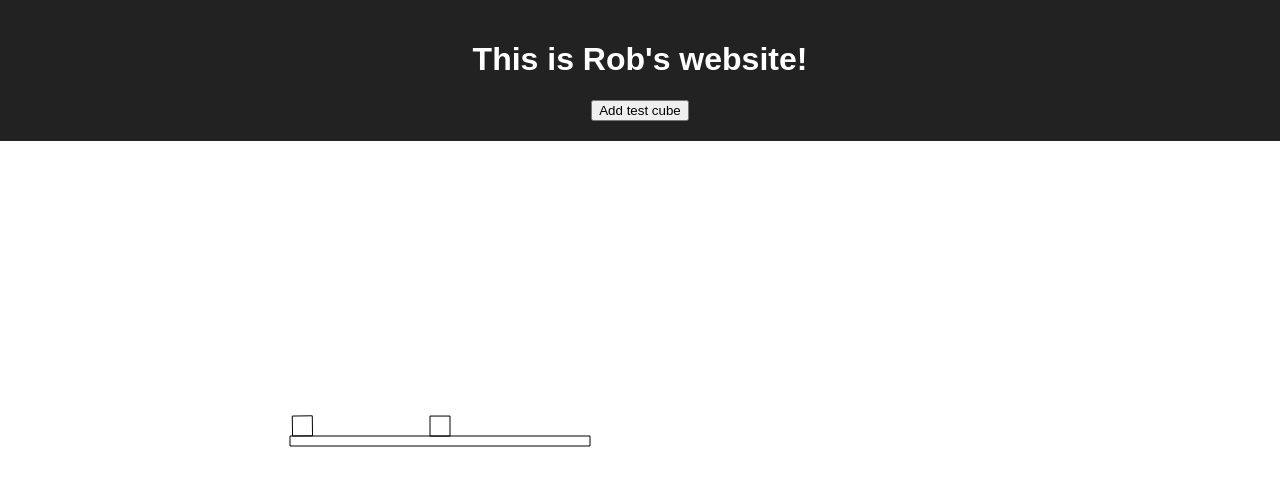
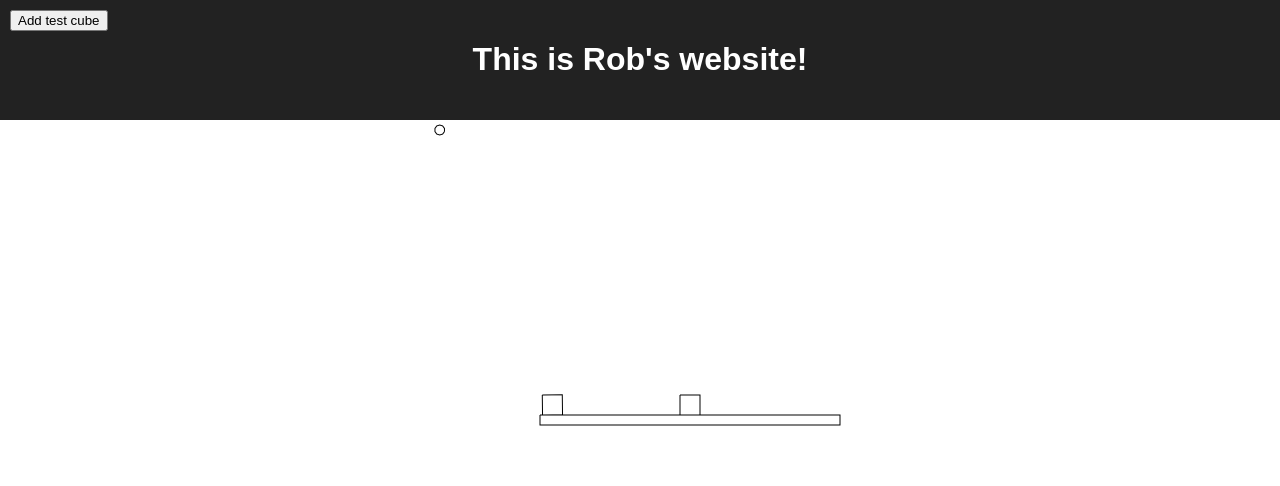
Before and after one commit to Rob-Owen/Rob-Owen.github.io, a React (Create React App) app: page / in a window 1280 px wide. Shown: the top 486 px of the page. Built offline with nearby package versions, Linux system fonts and the light colour scheme; the HTML template or start-up script is replaced by a standard one.

Commit message:
test cubes now drop from a moving pointer

```diff
--- a/src/AddButton.tsx
+++ b/src/AddButton.tsx
@@ -1,22 +1,22 @@
 import * as React from 'react';
-import * as BodyManager from './Bodies';
 
-export default class AddButton extends React.Component<{}, {}> {
+interface AddButtonProps {
+    clickedCallback: () => void;
+}
 
-    public constructor(props: {}) {
+export default class AddButton extends React.Component<AddButtonProps, {}> {
+    private clickedCallback: () => void;
+
+    public constructor(props: AddButtonProps) {
         super(props);
-        this.buttonClicked = this.buttonClicked.bind(this);
+        this.clickedCallback = props.clickedCallback;
     }
 
     render() {
         return (
-            <button onClick={this.buttonClicked}>
+            <button className="AddButton" onClick={this.clickedCallback}>
                 Add test cube
             </button>
         );
     }
-
-    buttonClicked(): void {
-        BodyManager.addTestBody();
-    }
 }
--- a/src/App.css
+++ b/src/App.css
@@ -20,4 +20,12 @@
 .Game-Canvas {
     height: 80%;
     width: 100%;
+    overflow: visible;
 }
+
+.AddButton {
+    z-index: 1;
+    position: absolute;
+    left: 10px;
+    top: 10px;
+}
--- a/src/App.tsx
+++ b/src/App.tsx
@@ -9,7 +9,6 @@ class App extends React.Component<{}, {}> {
             <div className="App">
                 <header className="App-header">
                     <h1>This is Rob's website!</h1>
-                    <AddButton />
                 </header>
                 <GameCanvas />
             </div>
--- a/src/Bodies.ts
+++ b/src/Bodies.ts
@@ -22,6 +22,6 @@ export const setInitalBodies = () => {
     ]);
 };
 
-export const addTestBody = () => {
-    addBody(Bodies.rectangle(200, 20, 30, 30));
+export const addTestBody = (x: number, y: number) => {
+    addBody(Bodies.rectangle(x, y, 30, 30));
 };
--- a/src/GameCanvas.tsx
+++ b/src/GameCanvas.tsx
@@ -2,23 +2,28 @@ import * as React from 'react';
 import { Engine, World, Bodies } from 'matter-js';
 import * as BodyManager from './Bodies';
 import MyRenderer from './Renderers/myRenderer';
-
+import AddButton from './AddButton';
 interface GameState {
     engine: Engine;
 }
 
 export default class GameCanvas extends React.Component<{}, GameState> {
     private gameCanvas: HTMLCanvasElement;
+    private renderer: MyRenderer;
 
     public constructor(props: {}) {
         super(props);
         this.runPhysics = this.runPhysics.bind(this);
         this.state = {engine : Engine.create()};
+        this.addNewSquare = this.addNewSquare.bind(this);
     }
 
     public render() {
         return (
-            <canvas className="Game-Canvas" ref={canvas => {this.gameCanvas = canvas!; }}/>
+            <div>
+                <canvas className="Game-Canvas" ref={canvas => { this.gameCanvas = canvas!; }}/>
+                <AddButton clickedCallback={this.addNewSquare}/>
+            </div>
         );
     }
 
@@ -27,29 +32,25 @@ export default class GameCanvas extends React.Component<{}, GameState> {
         BodyManager.setInitalBodies();
         this.runPhysics();
         this.renderPhysics();
-        // this does not render correctly because the renderer wipes it!
-        // moving non-collision objects (e.g. markers) should be part of the physics engine (different collision group)
-        // static decoration of the canvas should be overlaid on it.
-        this.drawOnCanvas();
     }
 
     private runPhysics() {
         Engine.run(this.state.engine);
     }
 
-    private drawOnCanvas() {
-        const ctx = this.gameCanvas.getContext('2d')!;
-        ctx.fillStyle = 'black';
-        ctx.fillRect(30, 20, 50, 50);
-    }
-
     private renderPhysics() {
-        (new MyRenderer({
+        this.renderer = new MyRenderer({
             canvas: this.gameCanvas,
             engine: this.state.engine,
             intervalMillis: 10,
-            width: 1000,
+            width: 500,
             height: 1000
-        })).run();
+        });
+        this.renderer.run();
+    }
+
+    private addNewSquare() {
+        const [x, y] = this.renderer.getPointerPosition();
+        BodyManager.addTestBody(x, y);
     }
 }
--- a/src/Renderers/myRenderer.ts
+++ b/src/Renderers/myRenderer.ts
@@ -8,16 +8,41 @@ interface RendererOptions {
     height: number;
 }
 
+class PointerTracker {
+    private startTimeStamp: number;
+    private scaleFactor: number;
+
+    public constructor(width: number, public yPosition: number) {
+        this.scaleFactor = width / 2;
+        this.startTimeStamp = (new Date()).getTime();
+    }
+
+    public get xPosition() {
+        return (Math.cos(this.time() / 2000) + 1) * this.scaleFactor;
+    }
+
+    private time() {
+        return (new Date()).getTime() - this.startTimeStamp;
+    }
+
+    public get body() {
+        return Matter.Bodies.circle(this.xPosition, this.yPosition, 5);
+    }
+}
+
 export default class Renderer {
     private config: RendererOptions;
     private running: boolean;
     private startTime: number;
     private context: CanvasRenderingContext2D;
+    private pointerTracker: PointerTracker;
 
     public constructor(options: RendererOptions) {
         this.config = options;
         this.running = false;
+        this.pointerTracker = new PointerTracker(options.width, 10);
         this.configureCanvas(options.canvas, options.width, options.height);
+        this.getPointerPosition = this.getPointerPosition.bind(this);
     }
 
     public run() {
@@ -26,8 +51,12 @@ export default class Renderer {
         window.requestAnimationFrame(this.runStep.bind(this));
     }
 
-    private configureCanvas(canvas: HTMLCanvasElement, w: number, h: number): void {
-        const ratio = 1;
+    public getPointerPosition(): [number, number] {
+        return [this.pointerTracker.xPosition, this.pointerTracker.yPosition];
+    }
+
+    private configureCanvas(canvas: HTMLCanvasElement, w: number, h: number) {
+        const ratio = 2;
         canvas.width = w * ratio;
         canvas.height = h * ratio;
         canvas.style.width = w + 'px';
@@ -36,7 +65,7 @@ export default class Renderer {
         this.context.setTransform(ratio, 0, 0, ratio, 0, 0);
     }
 
-    private runStep(timestamp: Number) {
+    private runStep(timestamp: number) {
         if (this.running) {
             setTimeout(
                 () => {
@@ -46,9 +75,12 @@ export default class Renderer {
         }
         this.resetCanvas();
         this.renderBodies(Matter.Composite.allBodies(this.config.engine.world), this.context);
+
+        // position pointer - note this is not registered with the engine so doesn't interact
+        this.renderBodies([this.pointerTracker.body], this.context);
     }
 
-    private resetCanvas(): void {
+    private resetCanvas() {
         // clear the canvas with a transparent fill, to allow the canvas background to show
         this.context.globalCompositeOperation = 'source-in';
         this.context.fillStyle = 'transparent';
@@ -56,7 +88,7 @@ export default class Renderer {
         this.context.globalCompositeOperation = 'source-over';
     }
 
-    private renderBodies(bodies: Matter.Body[], context: CanvasRenderingContext2D): void {
+    private renderBodies(bodies: Matter.Body[], context: CanvasRenderingContext2D) {
         this.context.beginPath();
         // render all bodies
         for (let body of bodies) {
```
